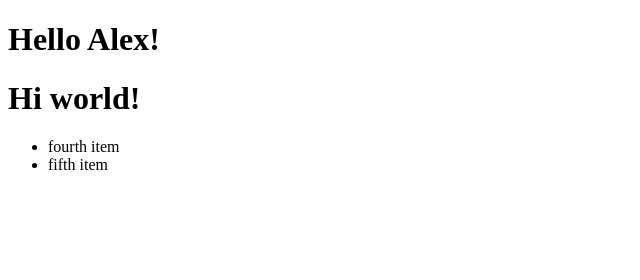
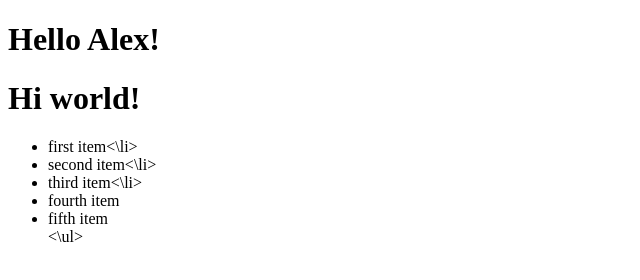
Before and after one commit to cbcds/BSU-OS, a plain HTML site: page Lab-1/index.html in a window 1280 px wide. Shown: the whole page, without its empty margins (0-640 px from the left). Drawn offline with Linux system fonts and the light colour scheme.

Commit message:
three list items are added to list

```diff
--- a/Lab-1/index.html
+++ b/Lab-1/index.html
@@ -8,8 +8,11 @@
 <h1>Hello Alex!</h1>
 <h1>Hi world!</h1>
 <ul>
+<li>first item<\li>
+<li>second item<\li>
+<li>third item<\li>
 <li>fourth item</li>
 <li>fifth item</li>
-</ul>
+<\ul>
 </body>
 </html>
```
